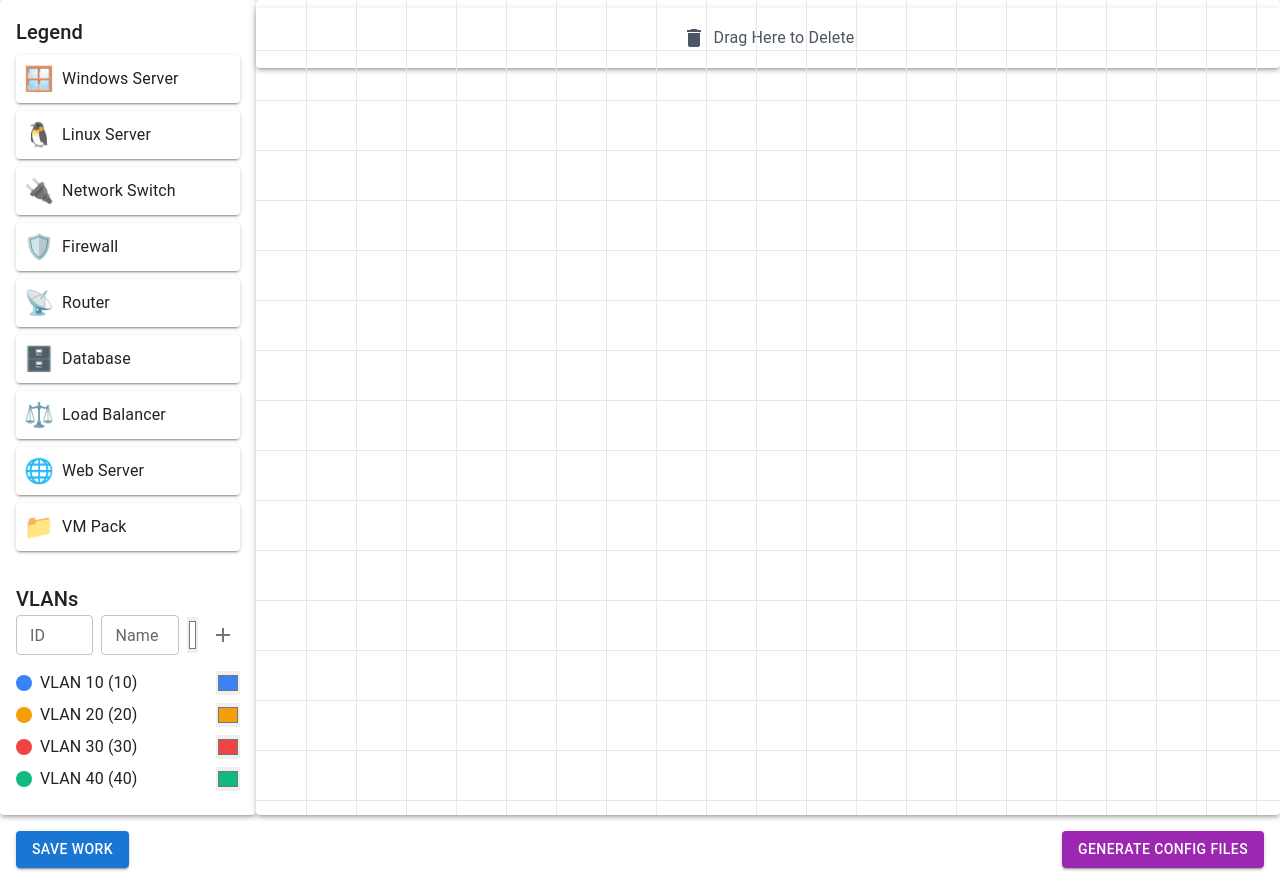
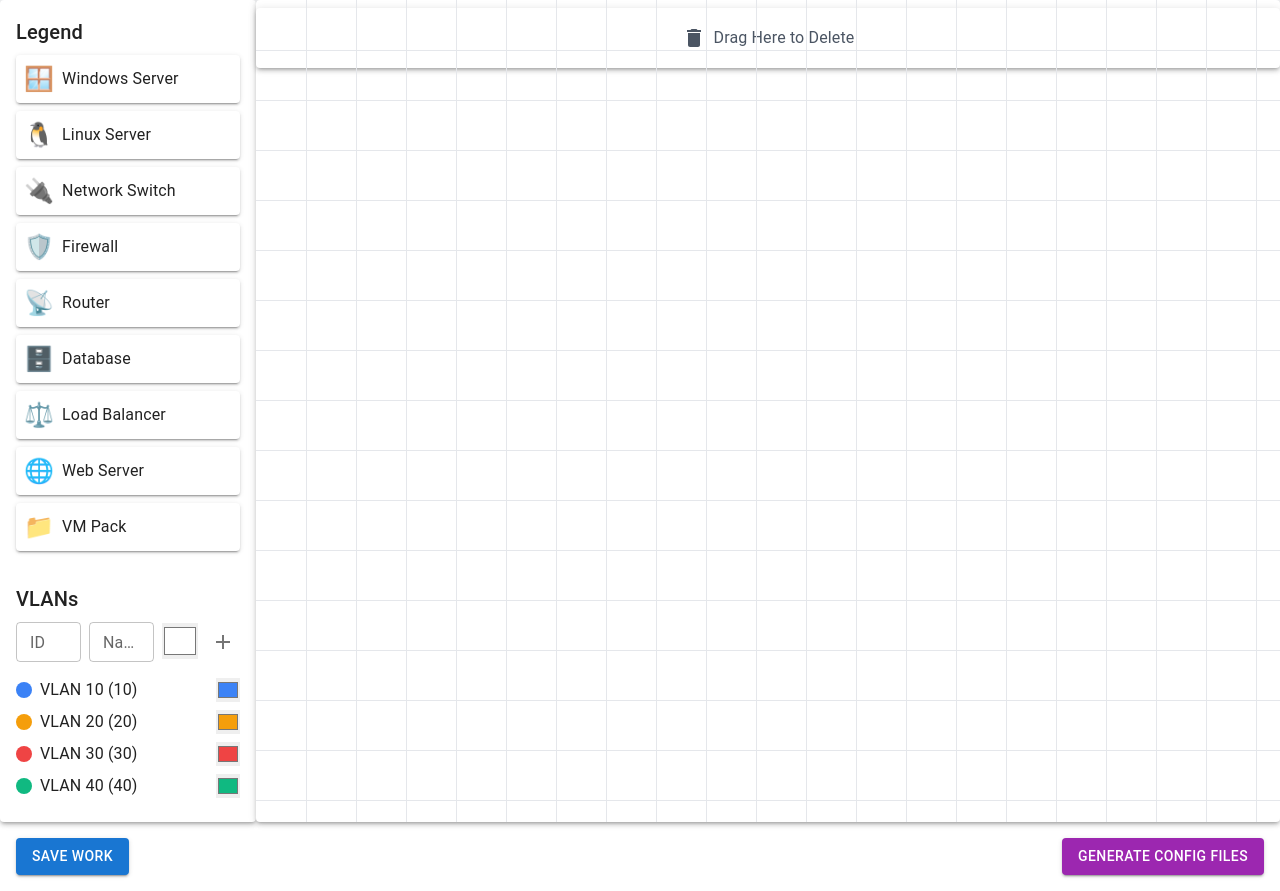
Before and after one commit to QuentinHelion/SecurifyStack-Conceptify-Frontend, a React (Vite) app: page / in a window 1280 px wide. Built offline with nearby package versions, Linux system fonts and the light colour scheme.

Commit message:
Added checks to VLAN creation

```diff
--- a/src/components/VlanPanel.jsx
+++ b/src/components/VlanPanel.jsx
@@ -1,6 +1,11 @@
 // src/components/VlanPanel.jsx
-import React from 'react';
-import { Box, Typography, TextField, IconButton } from '@mui/material';
+import React, { useState } from 'react';
+import {
+    Box,
+    Typography,
+    TextField,
+    IconButton,
+} from '@mui/material';
 import AddIcon from '@mui/icons-material/Add';
 
 export default function VlanPanel({
@@ -14,35 +19,115 @@ export default function VlanPanel({
     onAddVlan,
     onColorChange,
 }) {
+    const [idError, setIdError] = useState('');
+    const [nameError, setNameError] = useState('');
+    const [colorError, setColorError] = useState('');
+    const MAX_NAME_LEN = 20;
+
+    const handleAdd = () => {
+        let ok = true;
+        const trimmedName = newVlanName.trim();
+        const idNum = parseInt(newVlanId, 10);
+
+        // ID validation
+        if (!newVlanId) {
+            setIdError('ID is required');
+            ok = false;
+        } else if (isNaN(idNum)) {
+            setIdError('Must be a number');
+            ok = false;
+        } else if (vlans.some(v => v.id === idNum)) {
+            setIdError('That ID already exists');
+            ok = false;
+        } else {
+            setIdError('');
+        }
+
+        // Name validation
+        if (!trimmedName) {
+            setNameError('Name is required');
+            ok = false;
+        } else if (trimmedName.length > MAX_NAME_LEN) {
+            setNameError(`Max ${MAX_NAME_LEN} characters`);
+            ok = false;
+        } else if (vlans.some(v => v.name.toLowerCase() === trimmedName.toLowerCase())) {
+            setNameError('That name already exists');
+            ok = false;
+        } else {
+            setNameError('');
+        }
+
+        // Color validation
+        if (vlans.some(v => v.color.toLowerCase() === newVlanColor.toLowerCase())) {
+            setColorError('That color is already in use');
+            ok = false;
+        } else {
+            setColorError('');
+        }
+
+        if (!ok) return;
+        onAddVlan();
+    };
+
     return (
         <Box mt={4}>
-            <Typography variant="h6">VLANs</Typography>
+            <Typography variant="h6" gutterBottom>
+                VLANs
+            </Typography>
+
             <Box display="flex" alignItems="center" gap={1} mb={2}>
                 <TextField
                     label="ID"
+                    type="number"
                     size="small"
                     value={newVlanId}
                     onChange={e => setNewVlanId(e.target.value)}
+                    error={!!idError}
+                    helperText={idError}
                 />
+
                 <TextField
                     label="Name"
                     size="small"
                     value={newVlanName}
                     onChange={e => setNewVlanName(e.target.value)}
+                    error={!!nameError}
+                    helperText={nameError}
+                    inputProps={{ maxLength: MAX_NAME_LEN }}
                 />
-                <input
-                    type="color"
-                    value={newVlanColor}
-                    onChange={e => setNewVlanColor(e.target.value)}
-                    style={{ width: 36, height: 36, border: 'none', padding: 0 }}
-                />
-                <IconButton size="small" onClick={onAddVlan}>
+
+                <Box>
+                    <input
+                        type="color"
+                        value={newVlanColor}
+                        onChange={e => setNewVlanColor(e.target.value)}
+                        style={{
+                            width: 36,
+                            height: 36,
+                            border: colorError ? '2px solid red' : 'none',
+                            padding: 0,
+                        }}
+                    />
+                    {colorError && (
+                        <Typography variant="caption" color="error">
+                            {colorError}
+                        </Typography>
+                    )}
+                </Box>
+
+                <IconButton size="small" onClick={handleAdd}>
                     <AddIcon />
                 </IconButton>
             </Box>
+
             {vlans.map(vlan => (
                 <Box key={vlan.id} display="flex" alignItems="center" gap={1} mb={1}>
-                    <Box width={16} height={16} borderRadius="50%" bgcolor={vlan.color} />
+                    <Box
+                        width={16}
+                        height={16}
+                        borderRadius="50%"
+                        bgcolor={vlan.color}
+                    />
                     <Typography>{vlan.name} ({vlan.id})</Typography>
                     <input
                         type="color"
```
